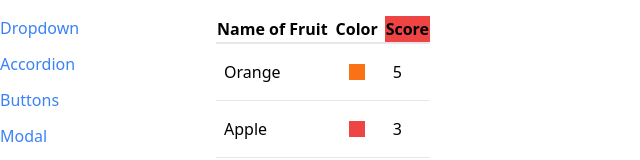
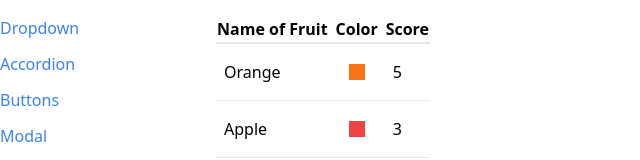
Before and after one commit to preston-bateman/comps, a React (Vite) app: page /table in a window 1280 px wide. Shown: the top 160 px of the page, without its empty margins (0-640 px from the left). Built offline with nearby package versions, Linux system fonts and the light colour scheme.

Commit message:
fixing sortable table

```diff
--- a/src/pages/TablePage.js
+++ b/src/pages/TablePage.js
@@ -14,7 +14,8 @@
         {
             label: "Score",
             render: (fruit) => fruit.score,
-            header: () => <th className="bg-red-500">Score</th>
+            sortValue: (fruit) => fruit.score
+            //header property is added to SortableTable
         },
     ]
 
```
